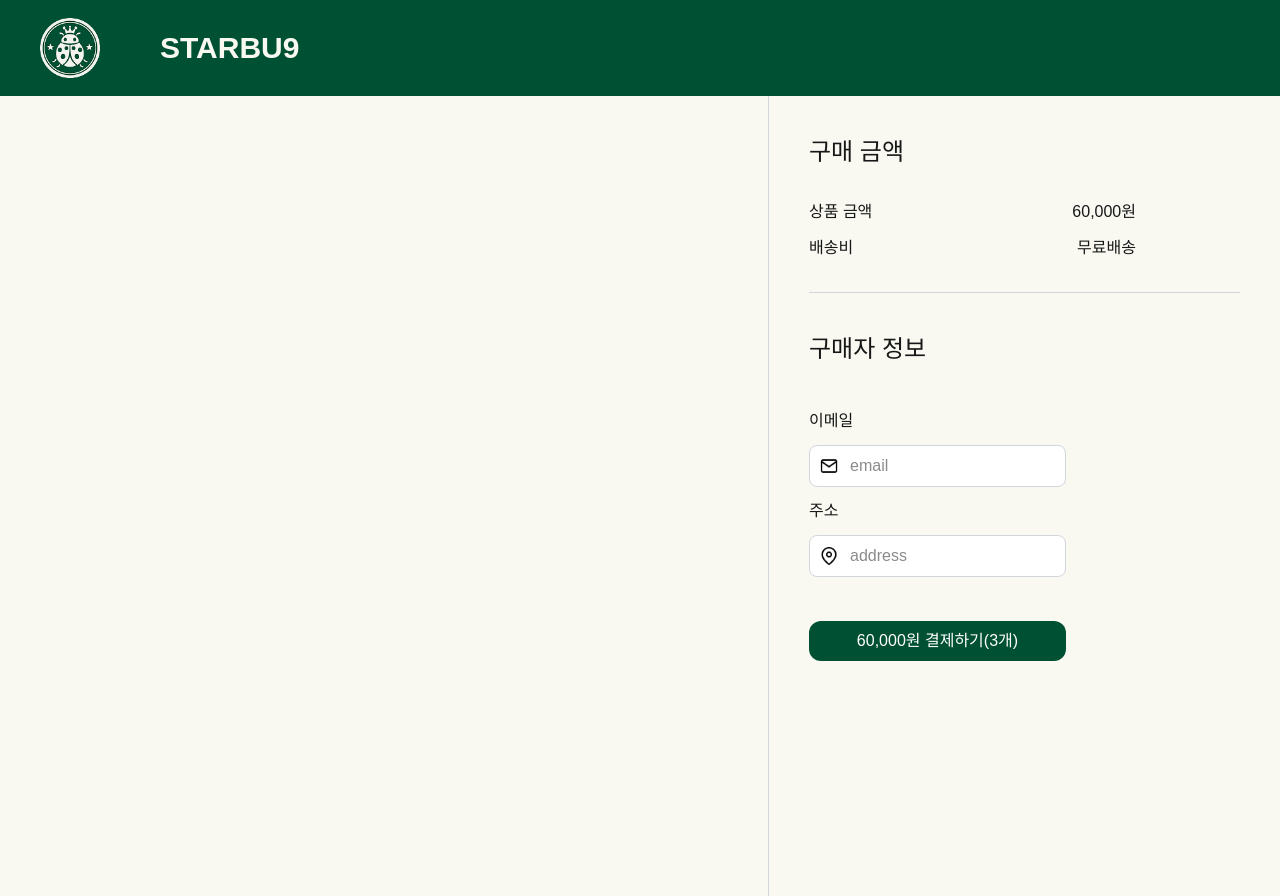
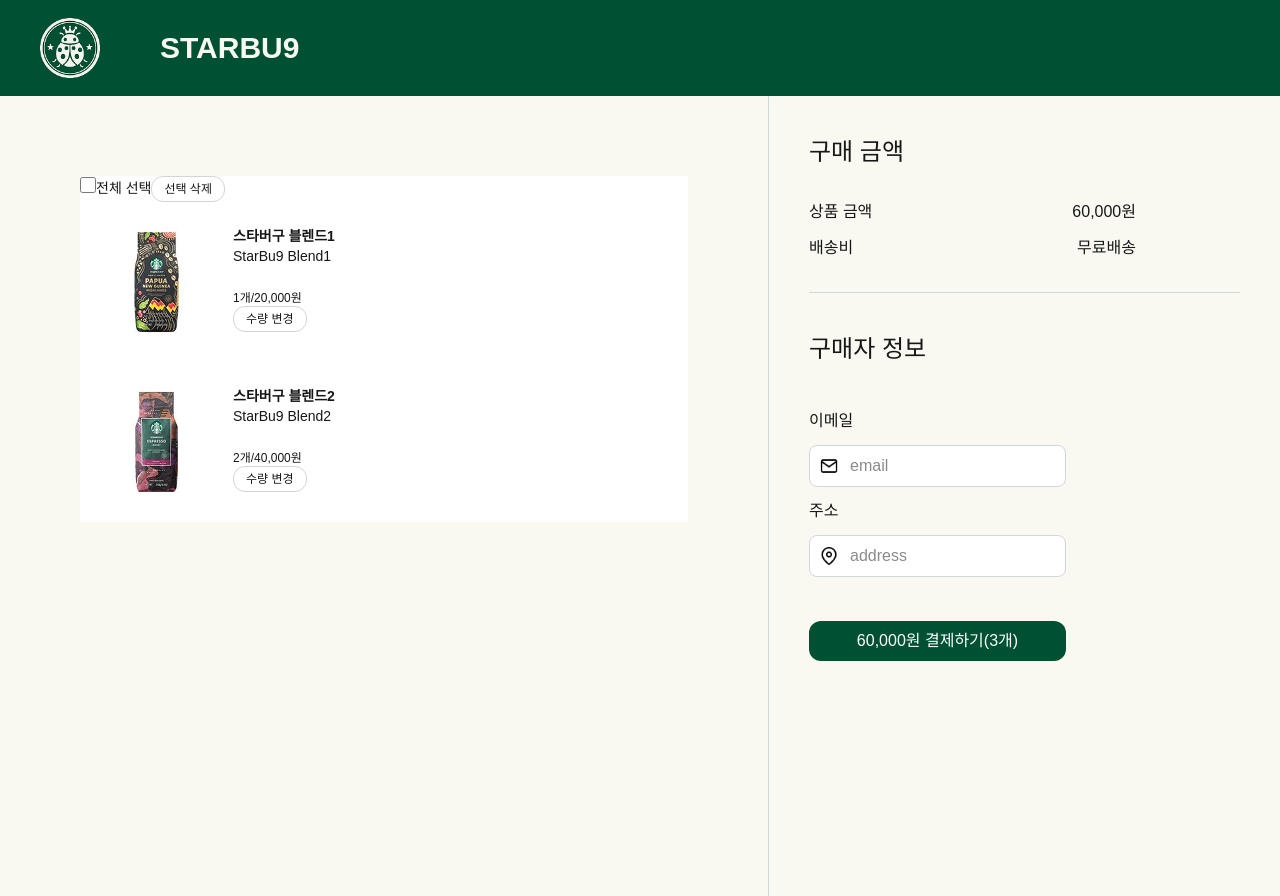
Before and after one commit to ehrl1225/NBE6-8-1-Debu9, a Next.js app in the folder frontend/: page /cart in a window 1280 px wide. Built offline with nearby package versions, Linux system fonts and the light colour scheme.

Commit message:
장바구니한 상품목록 화면 구현

```diff
--- a/frontend/src/app/cart/page.tsx
+++ b/frontend/src/app/cart/page.tsx
@@ -2,7 +2,42 @@ export default function page() {
   return (
     <>
       <div className="flex h-screen bg-[#F9F9F2]">
-        <div className="w-[60%] h-full"></div>
+        <div className="w-[60%] h-full">
+          <div className="bg-white m-20">
+            <input type="checkbox" className="w-4 h-4" />
+            <span className="text-sm">전체 선택</span>
+            <button className="text-xs cursor-pointer border border-gray-300 px-3 py-1 rounded-xl">
+              선택 삭제
+            </button>
+            <ul className="flex flex-col">
+              <div className="flex">
+                <img src="/images/starbu9_blend1.png"></img>
+                <div className="mt-6">
+                  <p className="text-sm font-bold">스타버구 블렌드1</p>
+                  <p className="text-sm font-thin">StarBu9 Blend1</p>
+                  <br />
+                  <p className="text-xs">1개/20,000원</p>
+                  <button className="cursor-pointer border border-gray-300 text-xs py-1 px-3 rounded-xl">
+                    수량 변경
+                  </button>
+                </div>
+              </div>
+
+              <div className="flex">
+                <img src="/images/starbu9_blend2.png"></img>
+                <div className="mt-6">
+                  <p className="text-sm font-bold">스타버구 블렌드2</p>
+                  <p className="text-sm font-thin">StarBu9 Blend2</p>
+                  <br />
+                  <p className="text-xs">2개/40,000원</p>
+                  <button className="cursor-pointer border border-gray-300 text-xs  py-1 px-3 rounded-xl">
+                    수량 변경
+                  </button>
+                </div>
+              </div>
+            </ul>
+          </div>
+        </div>
 
         <div className="w-[40%] left-[60%] px-10 flex flex-col items-center border-l border-l-gray-300">
           <div className="w-full flex flex-col items-start gap-8 border-b border-b-gray-300 pb-8 mt-10">
```
